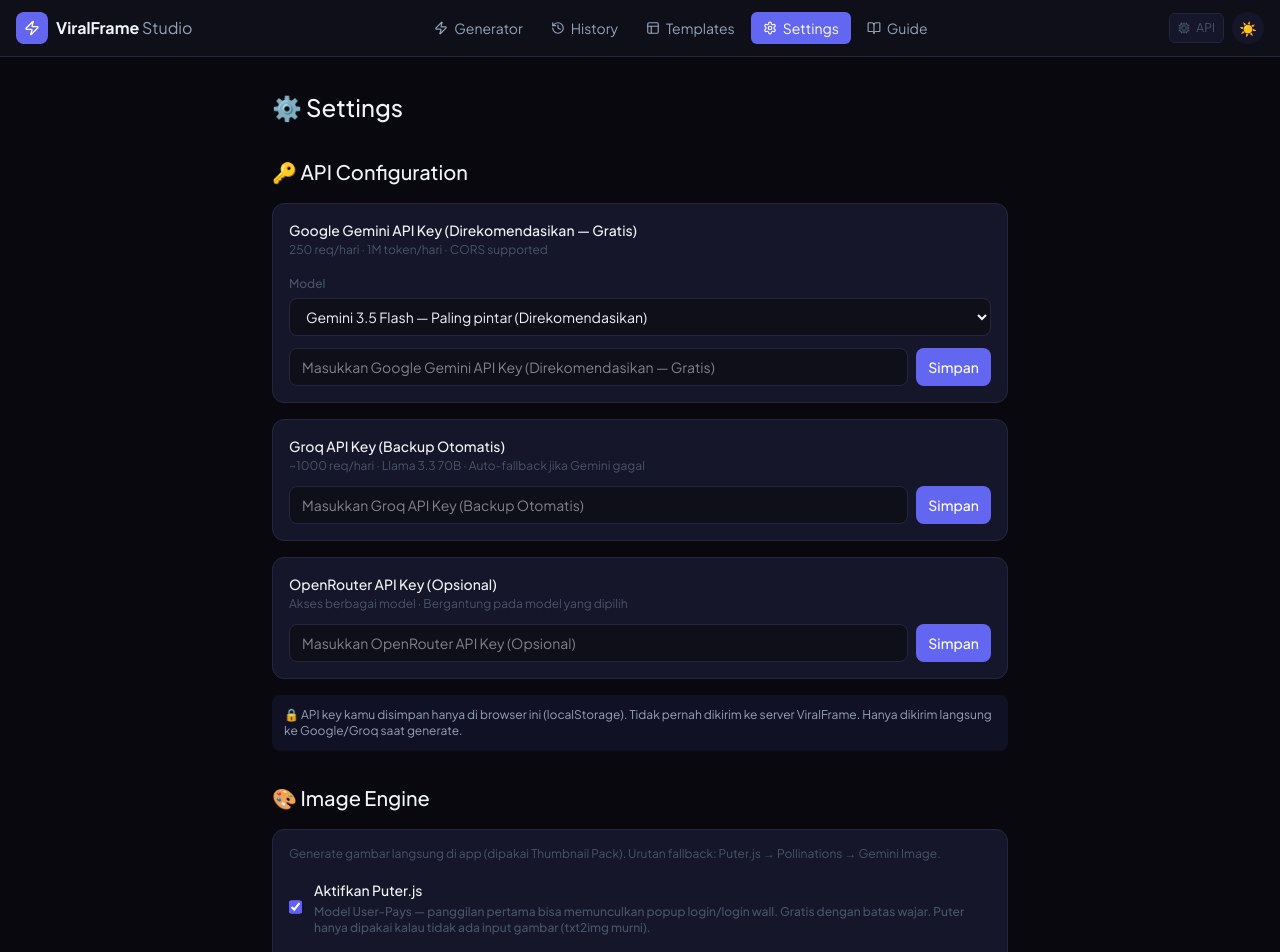
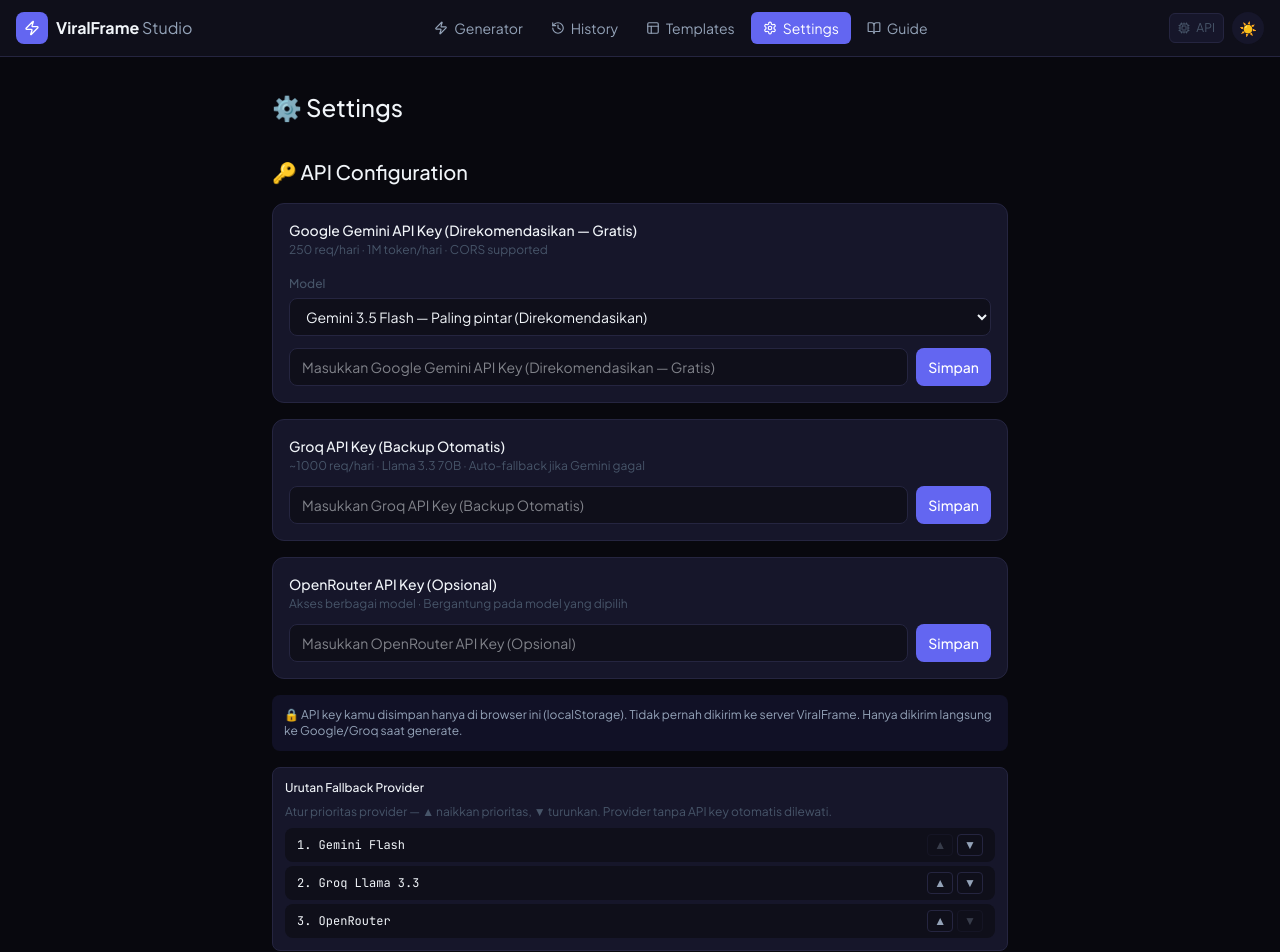
Before and after one commit to auradewig-cpu/viralframe, a React (Vite) app: page /settings in a window 1280 px wide. Shown: the top 952 px of the page. Built offline with nearby package versions, Linux system fonts and the light colour scheme.

Commit message:
feat: urutan fallback provider configurable
AppSettings.providerOrder. getOrderedProviders pure function. API Client pakai order dari settings. Settings UI naik/turun. Normalisasi corrupt value. 7 test.

```diff
--- a/src/app/lib/apiClient.ts
+++ b/src/app/lib/apiClient.ts
@@ -149,6 +149,23 @@
 
 export type ProgressCallback = (msg: string) => void;
 
+// Pure function: filter providers by key availability, apply custom order.
+// Diekspor untuk unit test.
+export function getOrderedProviders(
+  keys: ApiKeys,
+  providerOrder: ('gemini' | 'groq' | 'openrouter')[]
+): ('gemini' | 'groq' | 'openrouter')[] {
+  const validOrder = providerOrder.filter(p => p === 'gemini' || p === 'groq' || p === 'openrouter');
+  if (validOrder.length !== 3) return [];
+  return validOrder.filter(p => !!keys[p]);
+}
+
+const PROVIDER_LABELS: Record<string, string> = {
+  gemini: 'Gemini Flash',
+  groq: 'Groq Llama 3.3 70B',
+  openrouter: 'OpenRouter',
+};
+
 // apiClient generik terhadap content type — tidak tahu bentuk JSON output.
 // Parsing teks mentah -> struktur data didelegasikan ke pemanggil (registry content type).
 export async function generateWithFallback<T>(
@@ -157,24 +174,33 @@
   parseOutput: (text: string) => T | null,
   onProgress: ProgressCallback,
   onGroqQuota?: (percent: number | null) => void,
-  geminiModel: string = 'gemini-3.5-flash'
+  geminiModel: string = 'gemini-3.5-flash',
+  providerOrder?: ('gemini' | 'groq' | 'openrouter')[]
 ): Promise<T> {
   const TIMEOUT = 90_000;
   let lastError: ApiCallError | null = null;
 
-  if (keys.gemini) {
+  const order = getOrderedProviders(keys, providerOrder || ['gemini', 'groq', 'openrouter']);
+
+  for (const provider of order) {
     try {
-      onProgress('Memanggil Gemini Flash API...');
-      const text = await callWithTimeout((signal) => callGemini(keys.gemini, prompt, geminiModel, signal), TIMEOUT);
-      onProgress('Mengurai JSON dari respons Gemini...');
+      onProgress(`Memanggil ${PROVIDER_LABELS[provider]} API...`);
+      let text: string;
+      if (provider === 'gemini') {
+        text = await callWithTimeout((signal) => callGemini(keys.gemini, prompt, geminiModel, signal), TIMEOUT);
+      } else if (provider === 'groq') {
+        text = await callWithTimeout((signal) => callGroq(keys.groq, prompt, signal, onGroqQuota), TIMEOUT);
+      } else {
+        text = await callWithTimeout((signal) => callOpenRouter(keys.openrouter, prompt, signal), TIMEOUT);
+      }
+      onProgress(`Mengurai JSON dari respons ${PROVIDER_LABELS[provider]}...`);
       const json = parseOutput(text);
       if (json) { onProgress('Menyiapkan Scene Cards...'); return json; }
-      throw new ApiCallError('JSON_PARSE_ERROR', 'JSON tidak valid dari Gemini.');
+      throw new ApiCallError('JSON_PARSE_ERROR', `JSON tidak valid dari ${PROVIDER_LABELS[provider]}.`);
     } catch (e: unknown) {
       const err = e instanceof ApiCallError ? e : new ApiCallError('UNKNOWN', String(e));
       lastError = err;
-      // Retry hanya untuk error transient — key invalid / quota habis tidak akan sembuh dengan retry.
-      if (!NON_TRANSIENT.includes(err.code)) {
+      if (provider === 'gemini' && !NON_TRANSIENT.includes(err.code)) {
         onProgress(`Gemini gagal (${err.code}), mencoba ulang...`);
         try {
           const text = await callWithTimeout((signal) => callGemini(keys.gemini, prompt, geminiModel, signal), TIMEOUT);
@@ -184,36 +210,9 @@
           lastError = e2 instanceof ApiCallError ? e2 : lastError;
         }
       } else {
-        onProgress(`Gemini gagal (${err.code}).`);
+        onProgress(`${PROVIDER_LABELS[provider]} gagal (${err.code}).`);
       }
-    }
-  }
-
-  if (keys.groq) {
-    try {
-      onProgress('Beralih ke Groq Llama 3.3 70B...');
-      const text = await callWithTimeout((signal) => callGroq(keys.groq, prompt, signal, onGroqQuota), TIMEOUT);
-      onProgress('Mengurai JSON dari respons Groq...');
-      const json = parseOutput(text);
-      if (json) { onProgress('Menyiapkan Scene Cards...'); return json; }
-      throw new ApiCallError('JSON_PARSE_ERROR', 'JSON tidak valid dari Groq.');
-    } catch (e: unknown) {
-      const err = e instanceof ApiCallError ? e : new ApiCallError('UNKNOWN', String(e));
-      lastError = err;
-      onProgress(`Groq gagal (${err.code}), mencoba OpenRouter...`);
-    }
-  }
-
-  if (keys.openrouter) {
-    try {
-      onProgress('Memanggil OpenRouter API...');
-      const text = await callWithTimeout((signal) => callOpenRouter(keys.openrouter, prompt, signal), TIMEOUT);
-      onProgress('Mengurai JSON dari respons OpenRouter...');
-      const json = parseOutput(text);
-      if (json) { onProgress('Menyiapkan Scene Cards...'); return json; }
-      throw new ApiCallError('JSON_PARSE_ERROR', 'JSON tidak valid dari OpenRouter.');
-    } catch (e: unknown) {
-      lastError = e instanceof ApiCallError ? e : new ApiCallError('UNKNOWN', String(e));
+      if (NON_TRANSIENT.includes(err.code)) break;
     }
   }
 
--- a/src/app/pages/Settings.tsx
+++ b/src/app/pages/Settings.tsx
@@ -288,6 +288,46 @@
           <div className="p-3 rounded-lg text-xs" style={{ background: 'rgba(99,102,241,0.1)', color: 'var(--vf-text-secondary)' }}>
             🔒 API key kamu disimpan hanya di browser ini (localStorage). Tidak pernah dikirim ke server ViralFrame. Hanya dikirim langsung ke Google/Groq saat generate.
           </div>
+
+          {/* Provider Order */}
+          <div className="p-3 rounded-lg" style={{ background: 'var(--vf-bg-elevated)', border: '1px solid var(--vf-border)' }}>
+            <p className="text-xs font-medium mb-2" style={{ color: 'var(--vf-text-primary)' }}>Urutan Fallback Provider</p>
+            <p className="text-xs mb-2" style={{ color: 'var(--vf-text-muted)' }}>Atur prioritas provider — ▲ naikkan prioritas, ▼ turunkan. Provider tanpa API key otomatis dilewati.</p>
+            <div className="space-y-1">
+              {(() => {
+                const currentOrder = settings.providerOrder || ['gemini', 'groq', 'openrouter'];
+                return currentOrder.map((p, i) => (
+                  <div key={p} className="flex items-center gap-2 px-3 py-1.5 rounded-lg" style={{ background: 'var(--vf-bg-secondary)' }}>
+                    <span className="text-xs font-mono flex-1" style={{ color: 'var(--vf-text-primary)' }}>
+                      {i + 1}. {p === 'gemini' ? 'Gemini Flash' : p === 'groq' ? 'Groq Llama 3.3' : 'OpenRouter'}
+                    </span>
+                    <div className="flex gap-1">
+                      <button
+                        type="button"
+                        onClick={() => {
+                          const order = [...currentOrder];
+                          if (i > 0) { [order[i - 1], order[i]] = [order[i], order[i - 1]]; setSettings({ providerOrder: order }); }
+                        }}
+                        disabled={i === 0}
+                        className="px-1.5 py-0.5 rounded text-xs disabled:opacity-30"
+                        style={{ color: 'var(--vf-text-secondary)', border: '1px solid var(--vf-border)' }}
+                      >▲</button>
+                      <button
+                        type="button"
+                        onClick={() => {
+                          const order = [...currentOrder];
+                          if (i < order.length - 1) { [order[i], order[i + 1]] = [order[i + 1], order[i]]; setSettings({ providerOrder: order }); }
+                        }}
+                        disabled={i === currentOrder.length - 1}
+                        className="px-1.5 py-0.5 rounded text-xs disabled:opacity-30"
+                        style={{ color: 'var(--vf-text-secondary)', border: '1px solid var(--vf-border)' }}
+                      >▼</button>
+                    </div>
+                  </div>
+                ));
+              })()}
+            </div>
+          </div>
         </div>
       </section>
 
--- a/src/app/store.ts
+++ b/src/app/store.ts
@@ -192,9 +192,18 @@
       }),
       onRehydrateStorage: () => () => {
         const s = useAppStore.getState();
+        const patch: Partial<typeof DEFAULT_SETTINGS> = {};
         if (s.settings?.geminiImageModel === 'gemini-2.0-flash-exp-image-generation') {
-          s.setSettings({ geminiImageModel: DEFAULT_SETTINGS.geminiImageModel });
+          patch.geminiImageModel = DEFAULT_SETTINGS.geminiImageModel;
         }
+        const order = s.settings?.providerOrder;
+        if (order && !(order.length === 3 && order.includes('gemini') && order.includes('groq') && order.includes('openrouter'))) {
+          patch.providerOrder = DEFAULT_SETTINGS.providerOrder;
+        }
+        if (order === undefined) {
+          patch.providerOrder = DEFAULT_SETTINGS.providerOrder;
+        }
+        if (Object.keys(patch).length > 0) s.setSettings(patch);
       },
     }
   )
--- a/src/app/types.ts
+++ b/src/app/types.ts
@@ -222,6 +222,7 @@
   narrationWPM: number;
   puterEnabled: boolean;
   geminiImageModel: string;
+  providerOrder: ('gemini' | 'groq' | 'openrouter')[];
 }
 
 export const DEFAULT_SETTINGS: AppSettings = {
@@ -237,6 +238,7 @@
   narrationWPM: 165,
   puterEnabled: true,
   geminiImageModel: 'gemini-3.1-flash-image',
+  providerOrder: ['gemini', 'groq', 'openrouter'],
 };
 
 export const DEFAULT_FORM: FormData = {
```
Also changed, not shown: 1 other file (tests, documents, lock files or other folders).
